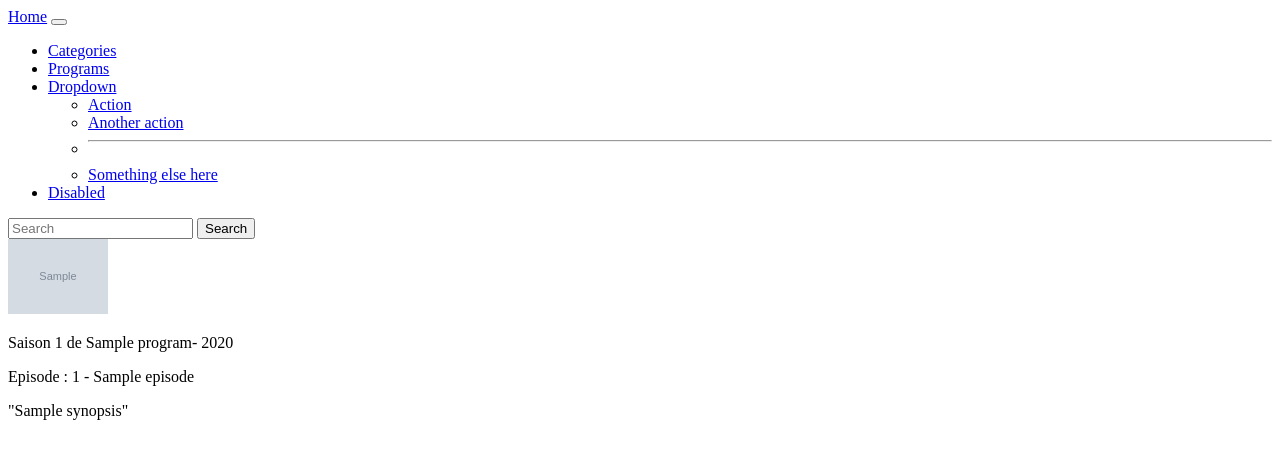
After one commit to melissakintz/wild-series, a Symfony app: template templates/program/episode_show.html.twig in a window 1280 px wide. The commit adds this page. Shown: the top 459 px of the page. Run offline with Twig, Linux system fonts and the light colour scheme; the template is opened without the code that fills it: most values are stand-ins (such as "Sample title", 1, 10 or a date in 2020); grey boxes marked "Sample" are stand-in pictures; some libraries are stand-ins or nearby versions.

Commit message:
11 - Symfony : Le param converter

```diff
--- /dev/null
+++ b/templates/program/episode_show.html.twig
@@ -0,0 +1,10 @@
+{% extends 'base.html.twig' %}
+
+{% block body %}
+    <div>
+        <img src="{{ program.poster }}" width="100" alt="{{ program.title }}">
+        <p>Saison {{ season.number }} de {{ program.title }}- {{ season.year }}</p>
+        Episode : {{ episode.number }} - {{ episode.title }}
+        <p>"{{ episode.synopsis }}"</p>
+    </div>
+{% endblock %}
--- a/templates/program/season_show.html.twig
+++ b/templates/program/season_show.html.twig
@@ -9,6 +9,8 @@
         <ul>
             {%  for episode in season.episodes %}
                 <li>Episode : {{ episode.number }} - {{ episode.title }}</li>
+                <a href='{{ path("program_episode_show", { program: program.id,  season: season.id, episode : episode.id }) }}'>Voir l'épisode</a>
+
             {% endfor %}
         </ul>
 
--- a/templates/program/show.html.twig
+++ b/templates/program/show.html.twig
@@ -9,7 +9,7 @@
         {% for season in program.seasons %}
             <p>Saison {{ season.number }} - {{ season.year }}</p>
             <p>{{ season.description }}</p>
-            <a href='{{ path("program_season_show", { programId: program.id,  seasonId: season.id }) }}'>Voir la saison</a>
+            <a href='{{ path("program_season_show", { program: program.id,  season: season.id }) }}'>Voir la saison</a>
 
         {% endfor %}
     </div>
```
Also changed, not shown: src/Controller/ProgramController.php (+17 -15 lines).
